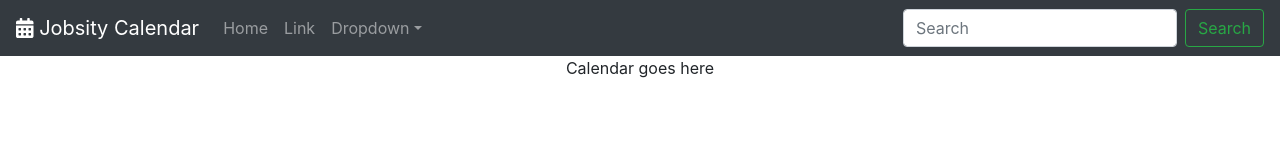
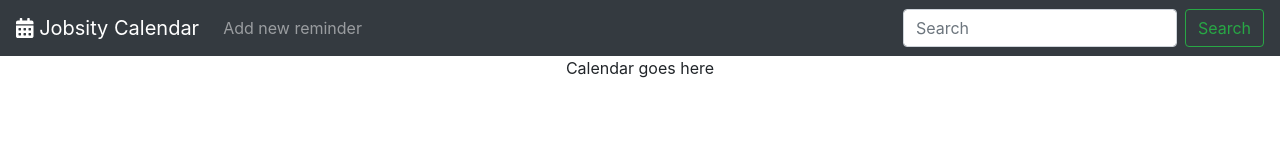
Before and after one commit to fx2000/react-calendar, a React (Create React App) app in the folder client/: page / in a window 1280 px wide. Shown: the top 160 px of the page. Built offline with nearby package versions, Linux system fonts and the light colour scheme.

Commit message:
Minor changes to titlebar

```diff
--- a/client/src/components/Titlebar/Titlebar.js
+++ b/client/src/components/Titlebar/Titlebar.js
@@ -1,4 +1,4 @@
-import React, { Component } from 'react';
+import React from 'react';
 import { FontAwesomeIcon } from '@fortawesome/react-fontawesome';
 
 // Bootstrap components
@@ -6,7 +6,6 @@
   Navbar,
   Nav,
   Form,
-  NavDropdown,
   FormControl,
   Button
 } from 'react-bootstrap';
@@ -21,15 +20,7 @@
       <Navbar.Toggle aria-controls="basic-navbar-nav" />
       <Navbar.Collapse id="basic-navbar-nav">
         <Nav className="mr-auto">
-          <Nav.Link href="#home">Home</Nav.Link>
-          <Nav.Link href="#link">Link</Nav.Link>
-          <NavDropdown title="Dropdown" id="basic-nav-dropdown">
-            <NavDropdown.Item href="#action/3.1">Action</NavDropdown.Item>
-            <NavDropdown.Item href="#action/3.2">Another action</NavDropdown.Item>
-            <NavDropdown.Item href="#action/3.3">Something</NavDropdown.Item>
-            <NavDropdown.Divider />
-            <NavDropdown.Item href="#action/3.4">Separated link</NavDropdown.Item>
-          </NavDropdown>
+          <Nav.Link href="#link">Add new reminder</Nav.Link>
         </Nav>
         <Form inline>
           <FormControl type="text" placeholder="Search" className="mr-sm-2" />
```
